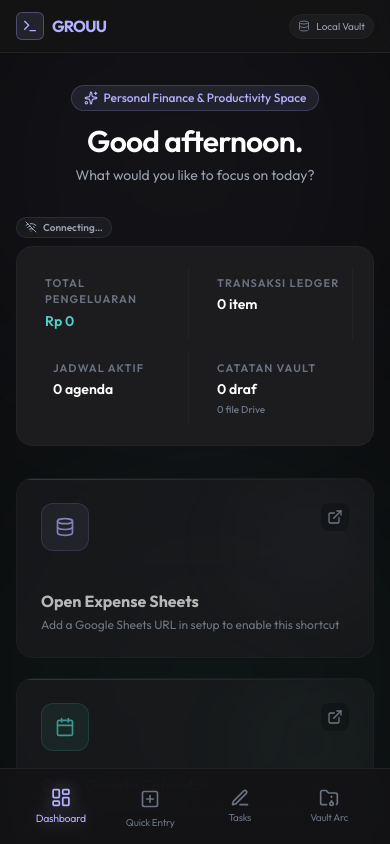
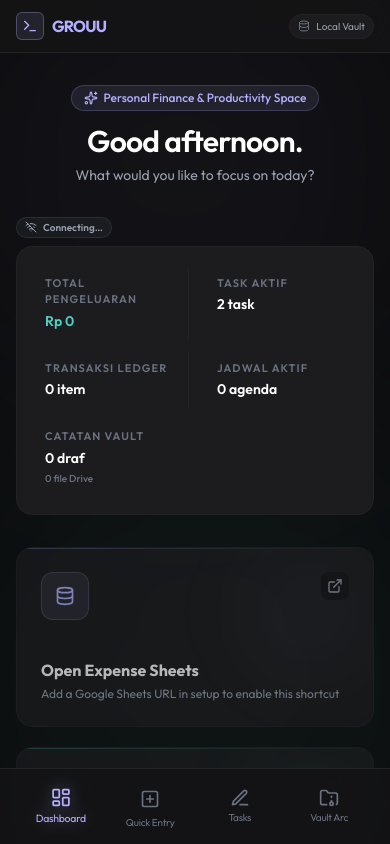
Before and after one commit to boasvanjosep/GROUU, a React (Vite) app: page / in a window 390 px wide. Shown: the top 844 px of the page. Built offline with nearby package versions, Linux system fonts and the light colour scheme.

Commit message:
Update dashboard for task

```diff
--- a/src/App.tsx
+++ b/src/App.tsx
@@ -257,6 +257,8 @@ export default function App() {
     }
   };
 
+  const activeTasksCount = tasks.filter(t => t.progress !== 'Done').length;
+
   const totals = liveStats
     ? {
         expensesCount: liveStats.totalLedgerItems,
@@ -264,6 +266,7 @@ export default function App() {
         schedulesCount: liveStats.totalSchedules,
         notesCount: liveStats.totalNotes,
         driveFilesCount: liveStats.totalDriveFiles,
+        activeTasksCount,
       }
     : {
         expensesCount: 0,
@@ -271,6 +274,7 @@ export default function App() {
         schedulesCount: 0,
         notesCount: 0,
         driveFilesCount: 0,
+        activeTasksCount,
       };
 
   const handleDashboardShortcutNavigate = (
--- a/src/pages/Dashboard.tsx
+++ b/src/pages/Dashboard.tsx
@@ -14,6 +14,7 @@ interface DashboardProps {
     schedulesCount: number;
     notesCount: number;
     driveFilesCount: number;
+    activeTasksCount?: number;
   };
   syncing?: boolean;
   lastSync?: Date | null;
@@ -83,20 +84,24 @@ export function Dashboard({ onNavigate, totals, syncing, lastSync }: DashboardPr
             <span>{syncing ? 'Syncing\u2026' : syncLabel}</span>
           </div>
         </div>
-        <div className="grid grid-cols-2 md:grid-cols-4 gap-3 bg-[#1C1C1E] rounded-2xl border border-[#232326] p-5">
+        <div className="grid grid-cols-2 lg:grid-cols-5 gap-3 bg-[#1C1C1E] rounded-2xl border border-[#232326] p-5">
           <div className="p-2 border-r border-[#232326]">
             <span className="block font-sans text-[11px] text-gray-500 uppercase tracking-widest font-semibold">Total Pengeluaran</span>
             <span className="text-sm font-semibold text-[#4FD1C5]">{formattedAmount}</span>
           </div>
-          <div className="p-2 border-r border-[#232326] pl-4">
+          <div className="p-2 border-[#232326] pl-4 lg:border-r">
+            <span className="block font-sans text-[11px] text-gray-500 uppercase tracking-widest font-semibold">Task Aktif</span>
+            <span className="text-sm font-semibold text-white">{totals.activeTasksCount || 0} task</span>
+          </div>
+          <div className="p-2 border-r border-[#232326] lg:pl-4">
             <span className="block font-sans text-[11px] text-gray-500 uppercase tracking-widest font-semibold">Transaksi Ledger</span>
             <span className="text-sm font-semibold text-white">{totals.expensesCount} item</span>
           </div>
-          <div className="p-2 border-r border-[#232326] pl-4">
+          <div className="p-2 border-[#232326] pl-4 lg:border-r">
             <span className="block font-sans text-[11px] text-gray-500 uppercase tracking-widest font-semibold">Jadwal Aktif</span>
             <span className="text-sm font-semibold text-white">{totals.schedulesCount} agenda</span>
           </div>
-          <div className="p-2 pl-4">
+          <div className="p-2 lg:pl-4 col-span-2 lg:col-span-1">
             <span className="block font-sans text-[11px] text-gray-500 uppercase tracking-widest font-semibold">Catatan Vault</span>
             <span className="text-sm font-semibold text-white">{totals.notesCount} draf</span>
             <span className="block text-[10px] font-medium text-gray-500 mt-0.5">{totals.driveFilesCount} file Drive</span>
--- a/src/pages/Tasks.tsx
+++ b/src/pages/Tasks.tsx
@@ -475,10 +475,13 @@ export function Tasks({ tasks, loading, onRefresh, onAddTask, onDeleteTask }: Ta
       {/* Create Task Modal */}
       {showCreateModal && (
         <div className="fixed inset-0 bg-[#0A0A0B]/85 backdrop-blur-md z-[100] flex items-center justify-center p-4">
-          <div className="w-full max-w-md bg-[#1C1C1E] border border-[#232326] rounded-2xl shadow-2xl relative flex flex-col">
+          <div
+            className="w-full max-w-md bg-[#1C1C1E] border border-[#232326] rounded-2xl shadow-2xl relative flex flex-col"
+            style={{ maxHeight: 'calc(92dvh - env(safe-area-inset-bottom, 0px))' }}
+          >
             <div className="absolute top-0 left-0 w-full h-[2px] bg-gradient-to-r from-[#B4B0FF] to-[#4FD1C5] rounded-t-2xl" />
 
-            <div className="flex justify-between items-center p-5 border-b border-[#232326]">
+            <div className="flex justify-between items-center p-5 border-b border-[#232326] shrink-0">
               <h3 className="font-sans text-lg font-bold text-white">Create New Task</h3>
               <button
                 onClick={() => setShowCreateModal(false)}
@@ -488,7 +491,7 @@ export function Tasks({ tasks, loading, onRefresh, onAddTask, onDeleteTask }: Ta
               </button>
             </div>
 
-            <form onSubmit={handleSubmit} className="p-5 space-y-4">
+            <form onSubmit={handleSubmit} className="p-5 space-y-4 overflow-y-auto flex-1">
               <div className="space-y-1">
                 <label className="text-xs text-gray-400 font-sans">Task Name</label>
                 <input
```
